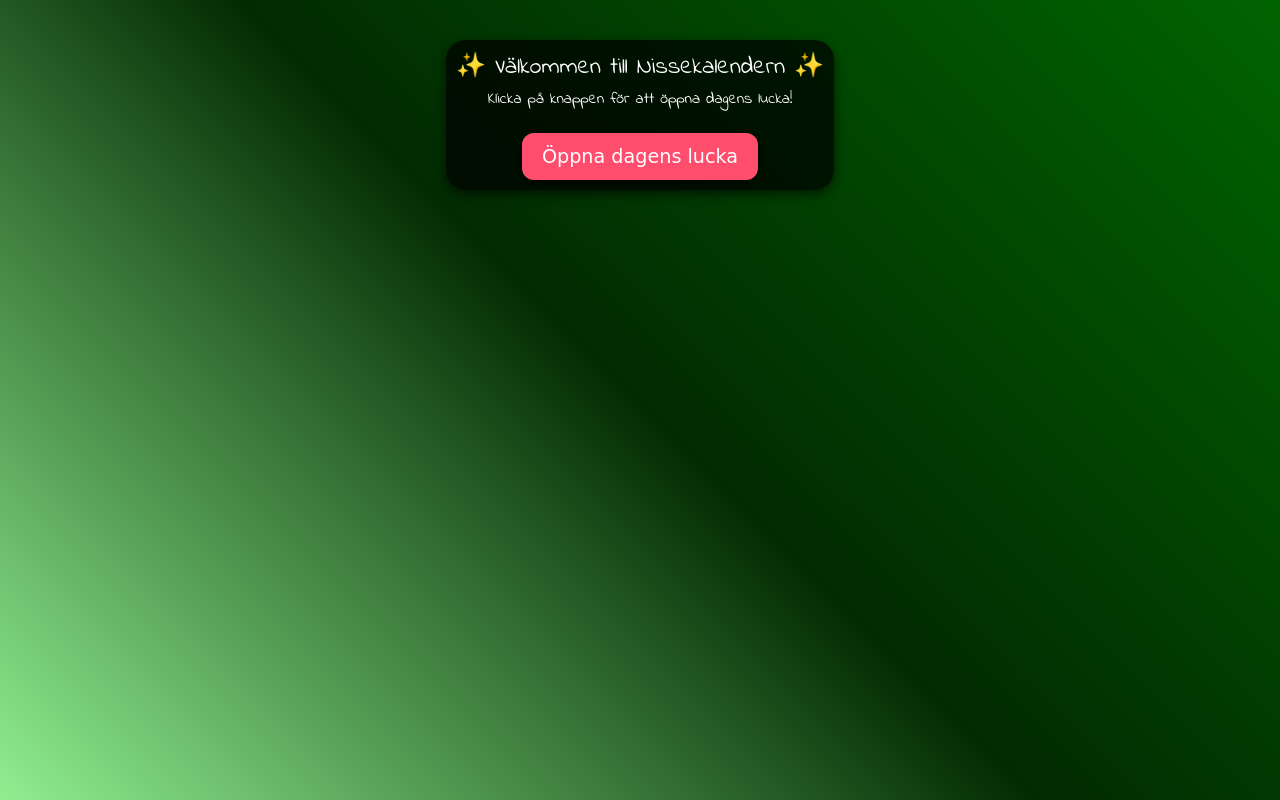
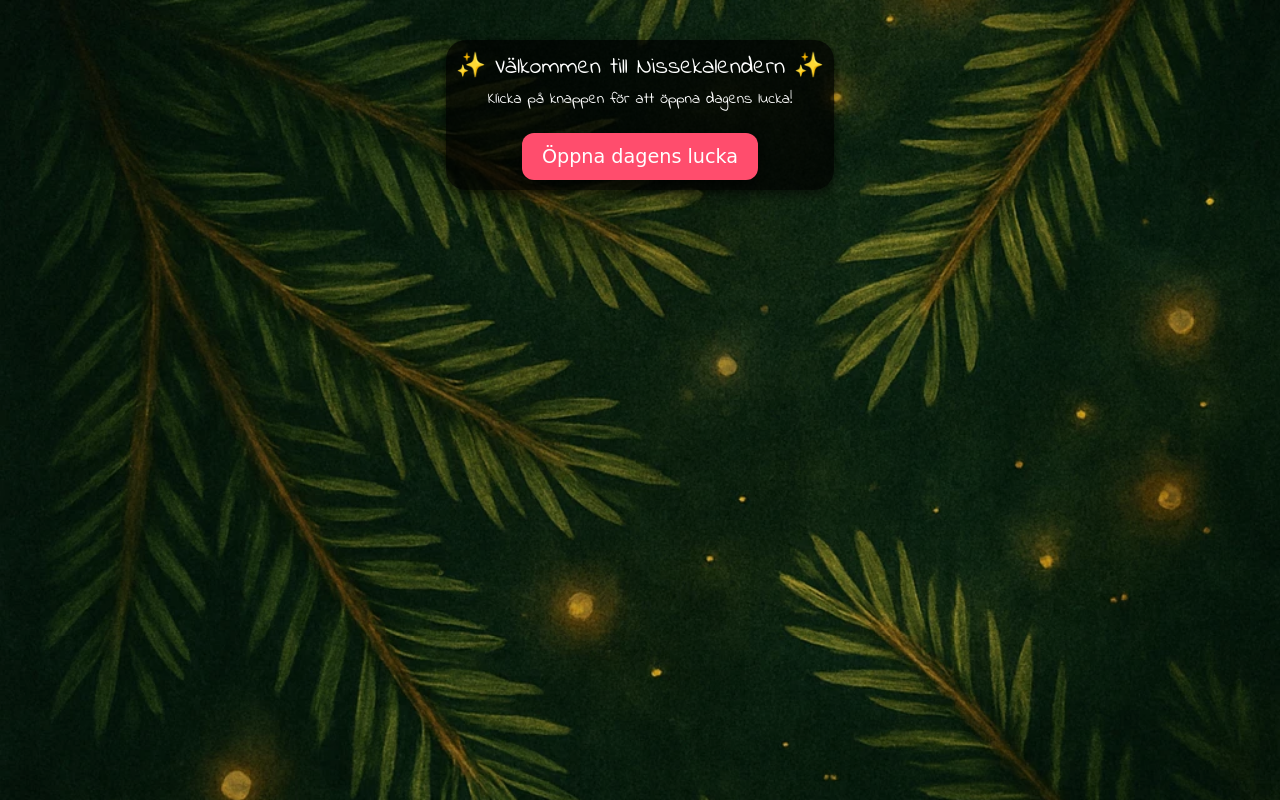
Before and after one commit to zaida-wiss/nissekalender, a plain HTML site: page index.html in a window 1280 px wide. Drawn offline with Linux system fonts and the light colour scheme; a web font is replaced by a local one.

Commit message:
nu är bilder i webp format

```diff
--- a/css/layout.css
+++ b/css/layout.css
@@ -19,7 +19,7 @@ body {
     left: 0;
     width: 100vw;
     height: 100vh;
-    background-image: url("../bilder/hero_bg.png");
+    background-image: url("../bilder/hero_bg.webp");
     background-size: cover;
     background-position: center;
     background-repeat: no-repeat;
```
Also changed, not shown: bilder/hero_bg.webp (added).
